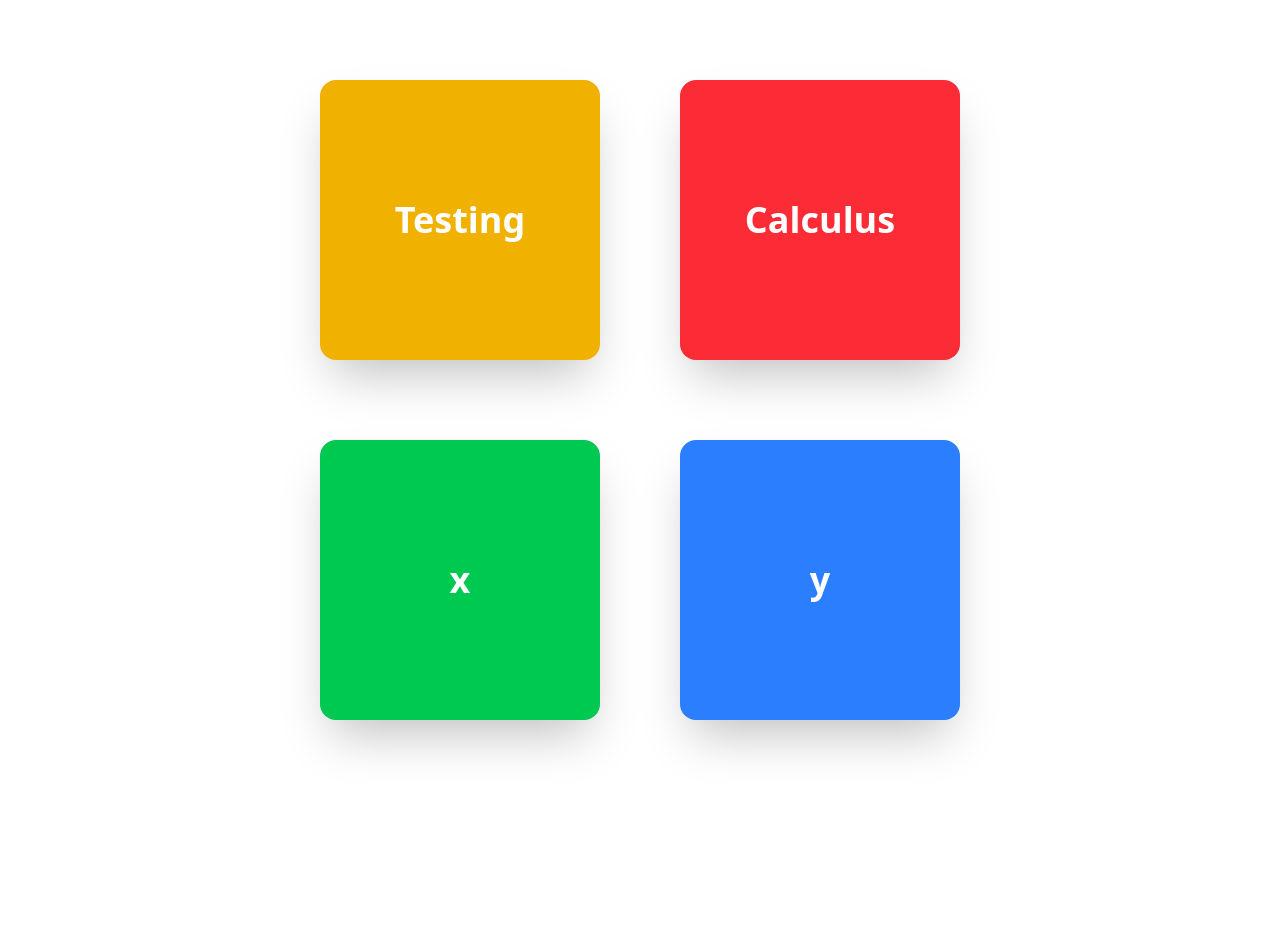
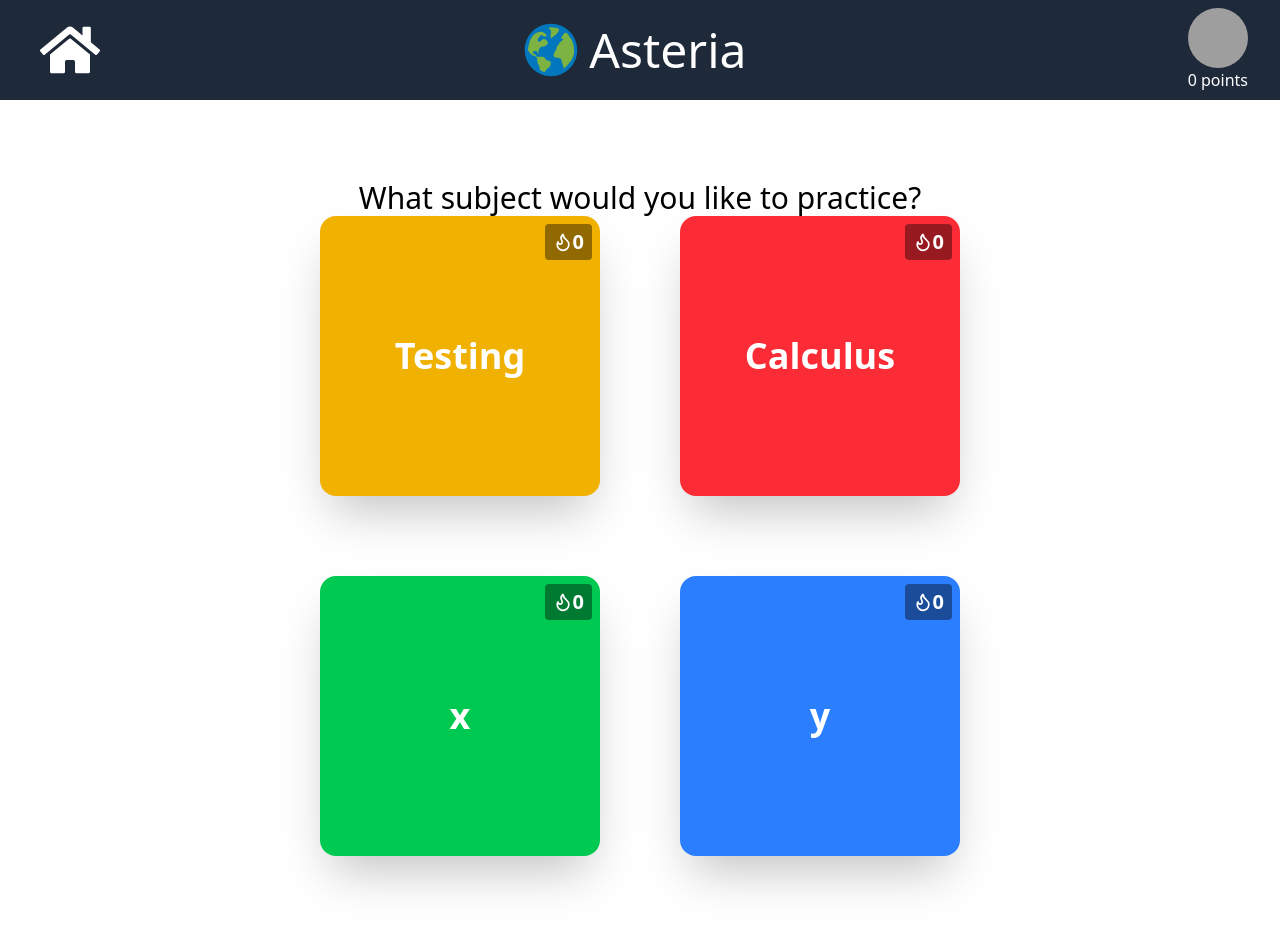
Before and after one commit to josephhu1/cs188, a React (Vite) app in the folder frontend/: page / in a window 1280 px wide. Shown: the top 928 px of the page. Before the commit the page ends 800 px from the top, so only its background shows below. Built offline with nearby package versions, Linux system fonts and the light colour scheme; grey boxes are pictures that could not be loaded; the HTML template or start-up script is replaced by a standard one.

Commit message:
Created Home page

```diff
--- a/frontend/package.json
+++ b/frontend/package.json
@@ -10,9 +10,13 @@
     "preview": "vite preview"
   },
   "dependencies": {
+    "@headlessui/react": "^2.2.2",
+    "@heroicons/react": "^2.2.0",
     "@tailwindcss/vite": "^4.1.6",
     "autoprefixer": "^10.4.21",
     "axios": "^1.9.0",
+    "lucide": "^0.509.0",
+    "lucide-react": "^0.509.0",
     "postcss": "^8.5.3",
     "react": "^19.1.0",
     "react-dom": "^19.1.0",
--- a/frontend/src/App.jsx
+++ b/frontend/src/App.jsx
@@ -8,8 +8,8 @@ const App = () => {
   return (
     <Routes>
       <Route path = "/" element = {<Home />} />
-      <Route path = "/:subject" element = {<Subject />} />
-      <Route path = "/:subject/:tag" element = {<Problem />} />
+      <Route path = "/subject/:subject" element = {<Subject />} />
+      <Route path = "/subject/:subject/:tag" element = {<Problem />} />
     </Routes>
   );
 }
--- a/frontend/src/components/Home.jsx
+++ b/frontend/src/components/Home.jsx
@@ -1,7 +1,8 @@
 import React from 'react'
 import axios from 'axios';
 import { Link } from 'react-router-dom';
-import SubjectSquare from "./SubjectSquare.jsx"
+import Navbar from './Navbar';
+import SubjectSquare from "./SubjectSquare"
 
 const Home = () => {
     const subjects = [
@@ -11,6 +12,10 @@ const Home = () => {
         {color: "bg-blue-500", subject: "y"},
     ];
   return (
+    <div>
+    {/* <h1 className='text-3xl text-center justify-center leading-none flex items-center'>What topic are you struggling with?</h1> */}
+    <Navbar />
+    <h1 className='text-3xl text-center mb-0 translate-y-20'>What subject would you like to practice?</h1>
     <div className="flex justify-center items-center min-h-screen">
       <div className="grid grid-cols-2 gap-20">
         {subjects.map((subject, i) => (
@@ -19,6 +24,7 @@ const Home = () => {
         ))}
       </div>
     </div>
+    </div>
   )
 }
 
--- /dev/null
+++ b/frontend/src/components/Navbar.jsx
@@ -0,0 +1,81 @@
+import { Disclosure, DisclosureButton, DisclosurePanel, Menu, MenuButton, MenuItem, MenuItems } from '@headlessui/react'
+import { Bars3Icon, BellIcon, XMarkIcon } from "@heroicons/react/24/outline";
+import { useNavigate } from 'react-router-dom';
+import { FcGlobe } from "react-icons/fc";
+import { HiBars3 } from "react-icons/hi2";
+import { FaHome } from "react-icons/fa";
+
+
+function classNames(...classes) {
+  return classes.filter(Boolean).join(' ')
+}
+
+export default function Navbar() {
+  const navigate = useNavigate();
+  const handleClickHome = () => {
+    // enforce login later on
+    navigate("/")
+  }
+  return (
+    <Disclosure as="nav" className="bg-gray-800">
+      <div className="mx-auto max-w-7xl px-2 sm:px-6 lg:px-8">
+        <div className="relative flex h-25 items-center justify-between">
+          <div className="absolute inset-y-0 left-0 flex items-center sm:hidden">
+          </div>
+          <div className="items-center justify-center sm:items-stretch sm:justify-start">
+            <FaHome onClick = {handleClickHome} className="h-15 w-auto m-2 text-white"/>
+          </div>
+          <div className="flex flex-1 items-center justify-center sm:items-stretch">
+            <div className="flex shrink-0 items-center">
+              <FcGlobe className="h-15 w-auto m-2"/>
+              <div className='text-white text-5xl'>
+                Asteria
+              </div>
+            </div>
+          </div>
+          <div className="absolute inset-y-0 right-0 flex items-center pr-2 sm:static sm:inset-auto sm:ml-6 sm:pr-0">
+            {/* Profile dropdown */}
+            <Menu as="div" className="relative ml-3">
+              <div>
+                <MenuButton className="relative flex rounded-full bg-gray-800 text-sm focus:ring-2 focus:ring-white focus:ring-offset-2 focus:ring-offset-gray-800 focus:outline-hidden">
+                  <span className="absolute -inset-1.5" />
+                  <span className="sr-only">Open user menu</span>
+                  <img
+                    alt=""
+                    // TODO: update to user's profile picture
+                    src="https://asteriaproblems.s3.us-east-2.amazonaws.com/Screenshot+2025-05-10+225738.png"
+                    className="size-15 rounded-full"
+                  />
+                </MenuButton>
+                {/* TODO: Update text when points increase */}
+                <div className='text-white'>0 points</div>
+              </div>
+              <MenuItems
+                transition
+                className="absolute right-0 z-10 mt-2 w-48 origin-top-right rounded-md bg-white py-1 shadow-lg ring-1 ring-black/5 transition focus:outline-hidden data-closed:scale-95 data-closed:transform data-closed:opacity-0 data-enter:duration-100 data-enter:ease-out data-leave:duration-75 data-leave:ease-in"
+              >
+                <MenuItem>
+                  <a
+                    href="#"
+                    className="block px-4 py-2 text-sm text-gray-700 data-focus:bg-gray-100 data-focus:outline-hidden"
+                  >
+                    Your Profile
+                  </a>
+                </MenuItem>
+                <MenuItem>
+                  <a
+                    href="#"
+                    className="block px-4 py-2 text-sm text-gray-700 data-focus:bg-gray-100 data-focus:outline-hidden"
+                  >
+                    Sign out
+                  </a>
+                </MenuItem>
+              </MenuItems>
+            </Menu>
+          </div>
+        </div>
+      </div>
+
+    </Disclosure>
+  )
+}
--- a/frontend/src/components/SubjectSquare.jsx
+++ b/frontend/src/components/SubjectSquare.jsx
@@ -1,9 +1,24 @@
 import React from 'react'
+import { Flame } from "lucide-react";
+import { Link, useNavigate } from 'react-router-dom';
 
-const SubjectSquare = ({color = "bg-red-500", subject= "x"}) => {
+const SubjectSquare = ({color, subject, streaks}) => {
+  const navigate = useNavigate();
+  const handleClick = () => {
+    // enforce login later on
+    navigate(`/subject/${subject}`)
+  }
+
   return (
-    <div className={`w-70 h-70 ${color} rounded-2xl shadow-2xl flex justify-center items-center text-white text-4xl font-bold`}>
+    <div className={`w-70 h-70 ${color} relative rounded-2xl shadow-2xl flex justify-center items-center text-white font-bold`} onClick={handleClick}>
+      <div className = "absolute top-2 right-2 text-white bg-black/40 px-2 py-1 rounded flex text-xl">
+      <Flame className = "w-5 h-7 text-write" />
+      {/* add streak handling later */}
+        0
+      </div>
+      <div className= "text-4xl">
         {subject}
+    </div>
     </div>
   )
 }
```
Also changed, not shown: 1 other file (tests, documents, lock files or other folders).
